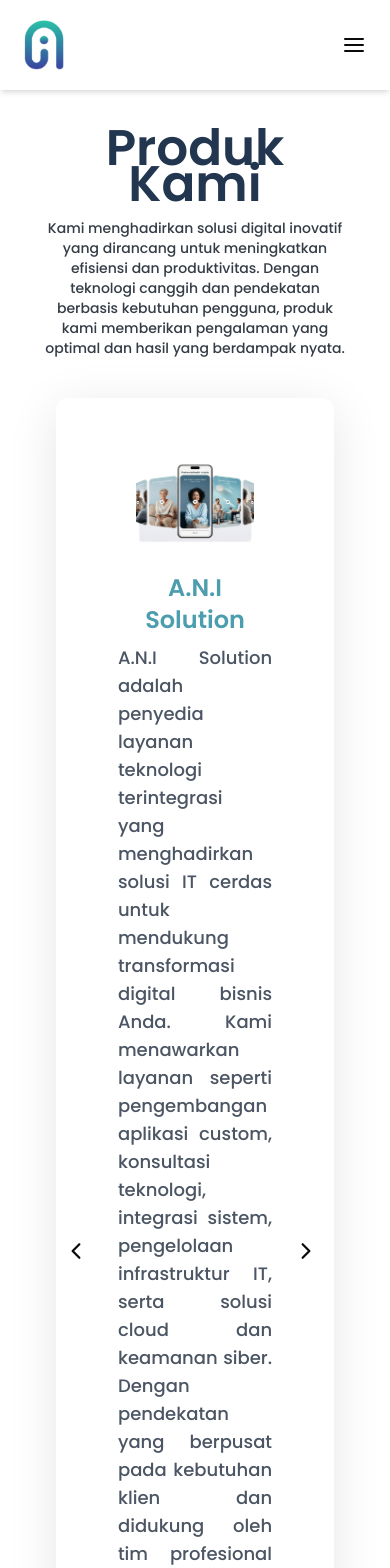
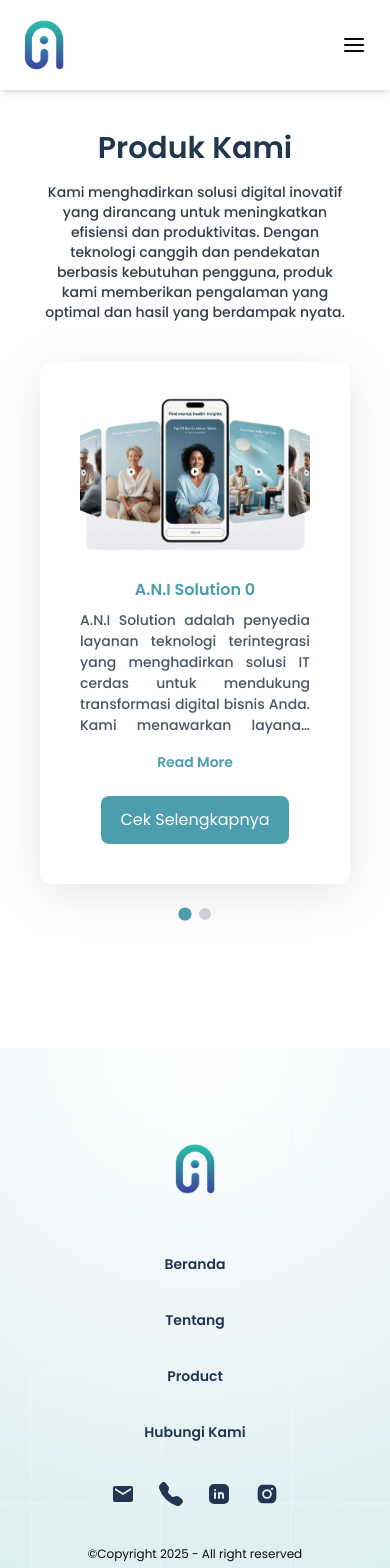
Before and after one commit to sekte-ani/anitech-general, a Next.js app: page /product in a window 390 px wide. Shown: the top 1568 px of the page. Built offline with nearby package versions, Linux system fonts and the light colour scheme.

Commit message:
fix: fix responsive and improve product card

```diff
--- a/src/app/product/page.tsx
+++ b/src/app/product/page.tsx
@@ -18,7 +18,7 @@
     <div className='px-10 lg:px-20 xl:px-40'>
       <SectionTitle
         title='Produk Kami'
-        className='!text-[50px] pt-10 text-center'
+        className='pt-10 text-center'
       />
       <Description
         className='text-center pt-4 font-medium max-w-prose mx-auto'
--- a/src/components/page/product/ProductCardSlider.tsx
+++ b/src/components/page/product/ProductCardSlider.tsx
@@ -1,5 +1,5 @@
 'use client'
-import React from "react";
+import React, { useState } from "react";
 import Image from "next/image";
 import { CardProduct, CardContent } from "@/components/micro/CardPorduct";
 import {
@@ -8,76 +8,104 @@
     CarouselItem,
     CarouselNext,
     CarouselPrevious,
+    type CarouselApi,
 } from "@/components/micro/carousel";
 import PrimaryButton from "@/components/micro/PrimaryButton";
+import { Button } from "@/components/ui-shadcn/button";
 
 const ProductCardSlider = () => {
+    const [api, setApi] = React.useState<CarouselApi>()
+    const [current, setCurrent] = React.useState(0)
+    const [count, setCount] = React.useState(0)
+
+    React.useEffect(() => {
+        if (!api) {
+            return
+        }
+
+        setCount(api.scrollSnapList().length)
+        setCurrent(api.selectedScrollSnap() + 1)
+
+        api.on("select", () => {
+            setCurrent(api.selectedScrollSnap() + 1)
+        })
+    }, [api])
+
     return (
-        <div className="flex justify-center items-center py-10 px-4">
-            <Carousel className="w-full mx-auto p-4 rounded-xl shadow-[0px_10px_50px_0px_rgba(0,_0,_0,_0.1)]">
+        <div className="flex flex-col justify-center items-center py-10 px-0 sm:px-4">
+            <Carousel setApi={setApi} className="w-full mx-auto p-4 rounded-xl shadow-[0px_10px_50px_0px_rgba(0,_0,_0,_0.1)]">
                 <CarouselContent className="w-full flex items-center">
-                    <CarouselItem className="w-full flex justify-center">
-                        <CardProduct className="w-full h-auto p-10">
-                            <CardContent className="flex flex-col md:flex-row items-center justify-center gap-6">
-                                {/* Gambar */}
+                    {[0, 1].map((item) => (
+                        <CarouselItem key={item} className="w-full flex justify-center">
+                            <CardProduct className="w-full h-auto sm:p-6 md:p-8">
+                                <CardContent className="flex flex-col xl:flex-row items-center justify-center gap-4 sm:gap-6">
+                                    {/* Gambar Responsif */}
                                     <Image
                                         src="/img/anis-carousel.png"
                                         draggable={false}
-                                    alt="A.N.I Solution"
+                                        alt={`A.N.I Solution ${item}`}
                                         width={500}
                                         height={400}
-                                    className="w-full max-w-[500px] h-auto object-cover"
+                                        className="w-full max-w-[250px] sm:max-w-[350px] md:max-w-[400px] lg:max-w-[500px] h-auto object-contain"
                                     />
 
                                     {/* Deskripsi */}
-                                <div className="max-w-prose text-center md:text-left">
-                                    <h3 className="text-2xl font-semibold text-primary_ani">A.N.I Solution</h3>
-                                    <p className="text-gray-600 mt-2 font-medium text-lg text-justify">
-                                        A.N.I Solution adalah penyedia layanan teknologi terintegrasi yang menghadirkan solusi IT cerdas untuk mendukung transformasi digital bisnis Anda. Kami menawarkan layanan seperti pengembangan aplikasi custom, konsultasi teknologi, integrasi sistem, pengelolaan infrastruktur IT, serta solusi cloud dan keamanan siber. Dengan pendekatan yang berpusat pada kebutuhan klien dan didukung oleh tim profesional berpengalaman, kami memastikan setiap solusi dirancang optimal, andal, serta mendukung efisiensi, produktivitas, dan pertumbuhan berkelanjutan.
-                                    </p>
-                                    <PrimaryButton
-                                        title="Cek Selengkapnya"
-                                        onClick={() => alert("Alert Triggered")}
-                                        className="mt-5"
-                                    />
-                                </div>
+                                    <DescriptionSection item={item} />
                                 </CardContent>
                             </CardProduct>
                         </CarouselItem>
-                    <CarouselItem className="w-full flex justify-center">
-                        <CardProduct className="w-full h-auto p-10">
-                            <CardContent className="flex flex-col md:flex-row items-center justify-center gap-6">
-                                {/* Gambar */}
-                                <Image
-                                    src="/img/anis-carousel.png"
-                                    draggable={false}
-                                    alt="A.N.I Solution"
-                                    width={500}
-                                    height={400}
-                                    className="w-full max-w-[500px] h-auto object-cover"
+                    ))}
+                </CarouselContent>
+
+                {/* Tombol Navigasi - Disembunyikan di HP jika kurang penting */}
+                <CarouselPrevious className="absolute top-1/2 -translate-y-1/2 left-2 sm:left-4 z-10 w-6 h-6 sm:w-8 sm:h-8 md:w-10 md:h-10 hidden sm:flex" />
+                <CarouselNext className="absolute top-1/2 -translate-y-1/2 right-2 sm:right-4 z-10 w-6 h-6 sm:w-8 sm:h-8 md:w-10 md:h-10 hidden sm:flex" />
+            </Carousel>
+            <div className="flex sm:hidden py-2 gap-2 mt-4">
+                {Array.from({ length: count }).map((_, index) => (
+                    <button
+                        key={index}
+                        onClick={() => api?.scrollTo(index)}
+                        className={`w-3 h-3 rounded-full transition-all ${index === current - 1 ? "bg-primary_ani scale-110" : "bg-gray-300"
+                            }`}
                     />
+                ))}
+            </div>
 
-                                {/* Deskripsi */}
-                                <div className="max-w-prose text-center md:text-left">
-                                    <h3 className="text-2xl font-semibold text-primary_ani">A.N.I Solution</h3>
-                                    <p className="text-gray-600 mt-2 font-medium text-lg text-justify">
+        </div>
+    );
+};
+
+/* Komponen untuk Deskripsi dengan Read More */
+const DescriptionSection = ({ item }: { item: number }) => {
+    const [isExpanded, setIsExpanded] = useState(false);
+
+    return (
+        <div className="max-w-prose text-center xl:text-left">
+            <h3 className="text-md sm:text-2xl font-semibold text-primary_ani">
+                A.N.I Solution {item}
+            </h3>
+            <p
+                className={`text-gray-600 mt-2 font-medium text-[14px] sm:text-base md:text-lg text-justify transition-all ${isExpanded ? "line-clamp-none" : "line-clamp-6 sm:line-clamp-none"
+                    }`}
+            >
                 A.N.I Solution adalah penyedia layanan teknologi terintegrasi yang menghadirkan solusi IT cerdas untuk mendukung transformasi digital bisnis Anda. Kami menawarkan layanan seperti pengembangan aplikasi custom, konsultasi teknologi, integrasi sistem, pengelolaan infrastruktur IT, serta solusi cloud dan keamanan siber. Dengan pendekatan yang berpusat pada kebutuhan klien dan didukung oleh tim profesional berpengalaman, kami memastikan setiap solusi dirancang optimal, andal, serta mendukung efisiensi, produktivitas, dan pertumbuhan berkelanjutan.
             </p>
+            {/* Tombol Read More - Hanya muncul di HP */}
+            {!isExpanded && (
+                <Button
+                    className="text-primary_ani font-semibold mt-2 sm:hidden"
+                    variant="link"
+                    onClick={() => setIsExpanded(true)}
+                >
+                    Read More
+                </Button>
+            )}
             <PrimaryButton
                 title="Cek Selengkapnya"
-                                        onClick={() => alert("Alert Triggered")}
-                                        className="mt-5"
+                onClick={() => alert(`Detail ${item}`)}
+                className="mt-4 sm:mt-5"
             />
-                                </div>
-                            </CardContent>
-                        </CardProduct>
-                    </CarouselItem>
-                </CarouselContent>
-
-                {/* Tombol Navigasi */}
-                <CarouselPrevious className="absolute top-1/2 -translate-y-1/2 left-2 sm:left-4 z-10 w-8 h-8 sm:w-10 sm:h-10 md:w-12 md:h-12" />
-                <CarouselNext className="absolute top-1/2 -translate-y-1/2 right-2 sm:right-4 z-10 w-8 h-8 sm:w-10 sm:h-10 md:w-12 md:h-12" />
-            </Carousel>
         </div>
     );
 };
```
Lines whose indentation alone changed are shown as unchanged.
